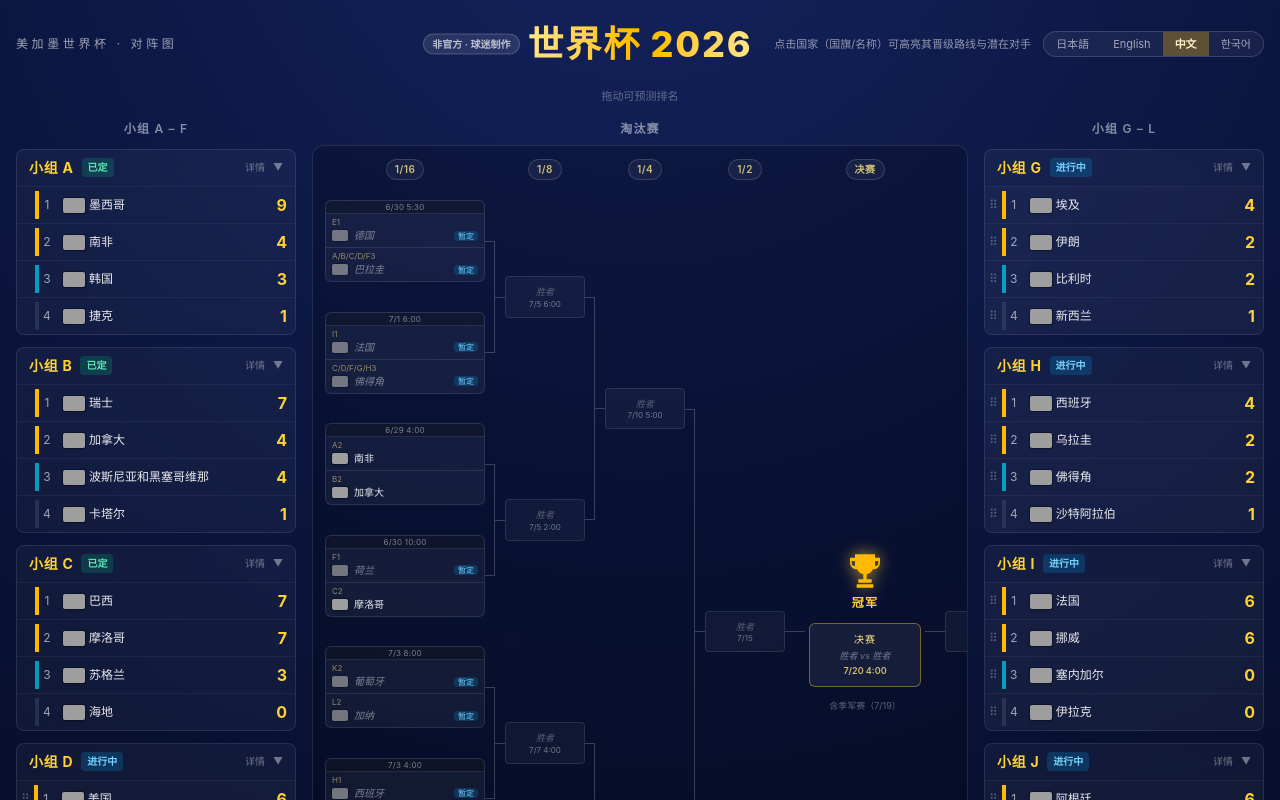
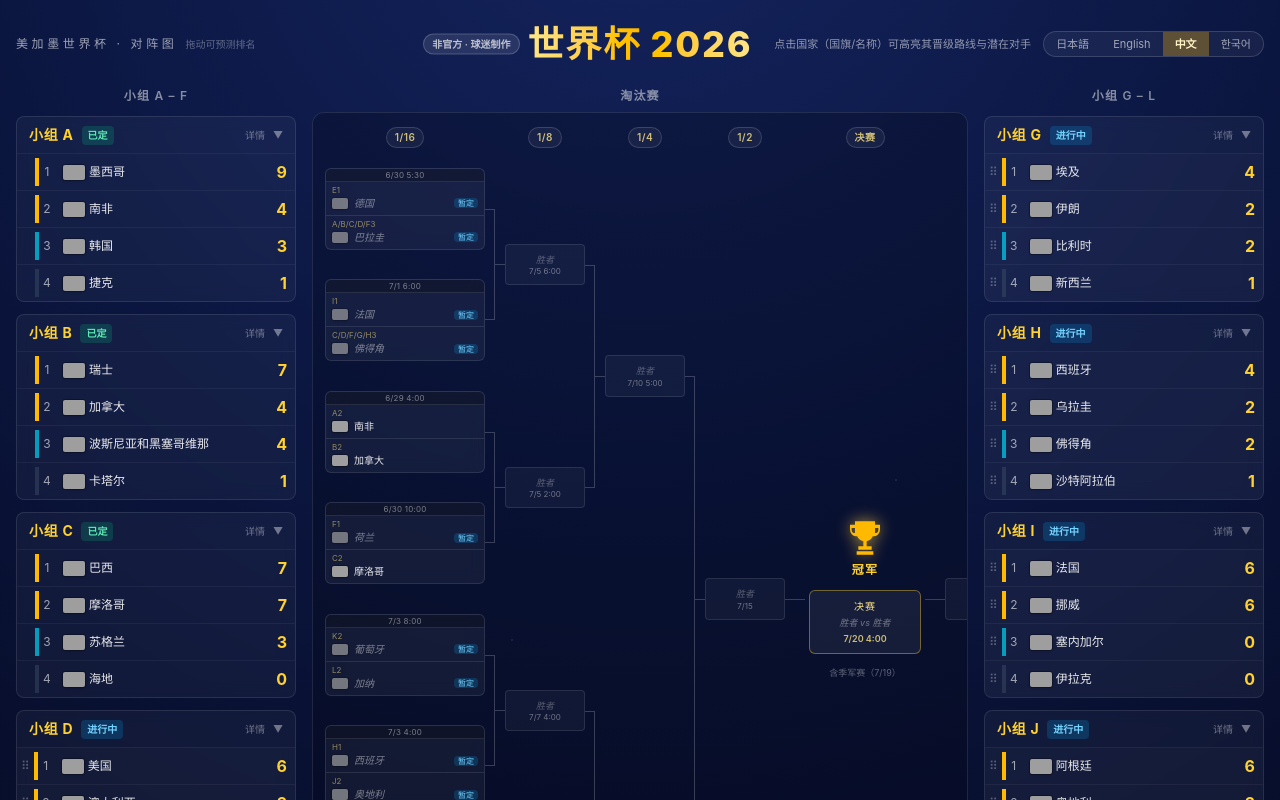
Before and after one commit to happy-engine1/world-cup-2026, a Next.js app: page / in a window 1280 px wide. Shown: the top 800 px of the page. Built offline with nearby package versions, Linux system fonts and the light colour scheme; grey boxes are pictures that could not be loaded.

Commit message:
ドラッグ予測ヒントをサブタイトル右に併記（独立行を廃止）
- dragHint をサブタイトルの右に小さく表示
- 予測モードバナーは予測中のみ表示（非予測時は行を消費しない）

Co-Authored-By: Claude Opus 4.8 <noreply@anthropic.com>

```diff
--- a/src/app/page.tsx
+++ b/src/app/page.tsx
@@ -81,10 +81,15 @@ export default function Home() {
     <main className="relative z-10 mx-auto w-full max-w-[1900px] px-2 py-4 sm:px-4 sm:py-6">
       {/* ヘッダー: モバイルは縦積み中央寄せ / xl以上で「左=サブタイトル・中央=タイトル・右=言語」の1行 */}
       <header className="mb-6 grid grid-cols-1 items-center gap-3 xl:grid-cols-[1fr_auto_1fr] xl:gap-4">
-        {/* サブタイトル */}
-        <p className="justify-self-center whitespace-nowrap text-xs tracking-[0.3em] text-white/60 xl:justify-self-start">
-          {t.subtitle}
-        </p>
+        {/* サブタイトル + ドラッグ予測ヒント（右に併記） */}
+        <div className="flex flex-wrap items-baseline justify-center gap-x-2 gap-y-0.5 justify-self-center xl:justify-self-start">
+          <p className="whitespace-nowrap text-xs tracking-[0.3em] text-white/60">
+            {t.subtitle}
+          </p>
+          <span className="whitespace-nowrap text-[10px] text-white/35">
+            {t.dragHint}
+          </span>
+        </div>
 
         {/* タイトル + 非公式バッジ（モバイルは横並び、xlで中央固定＆バッジ絶対配置） */}
         <div className="relative flex flex-wrap items-center justify-center gap-2 justify-self-center">
@@ -134,8 +139,8 @@ export default function Home() {
       </header>
 
       {/* 予測モードのバナー（並べ替え中のみ表示） */}
-      <div className="mb-4 flex items-center justify-center gap-3 text-[11px]">
-        {isPredicting ? (
+      {isPredicting && (
+        <div className="mb-4 flex items-center justify-center text-[11px]">
           <div className="flex items-center gap-3 rounded-full border border-amber-300/40 bg-amber-400/15 px-3 py-1 text-amber-200">
             <span className="font-semibold">⚠ {t.predictMode}</span>
             <button
@@ -145,10 +150,8 @@ export default function Home() {
               ↺ {t.resetReal}
             </button>
           </div>
-        ) : (
-          <span className="text-white/35">{t.dragHint}</span>
-        )}
-      </div>
+        </div>
+      )}
 
       {/* 3カラム: 左(A–F) / 中央トーナメント / 右(G–L) */}
       <div className="grid grid-cols-1 gap-4 xl:grid-cols-[280px_1fr_280px]">
```
